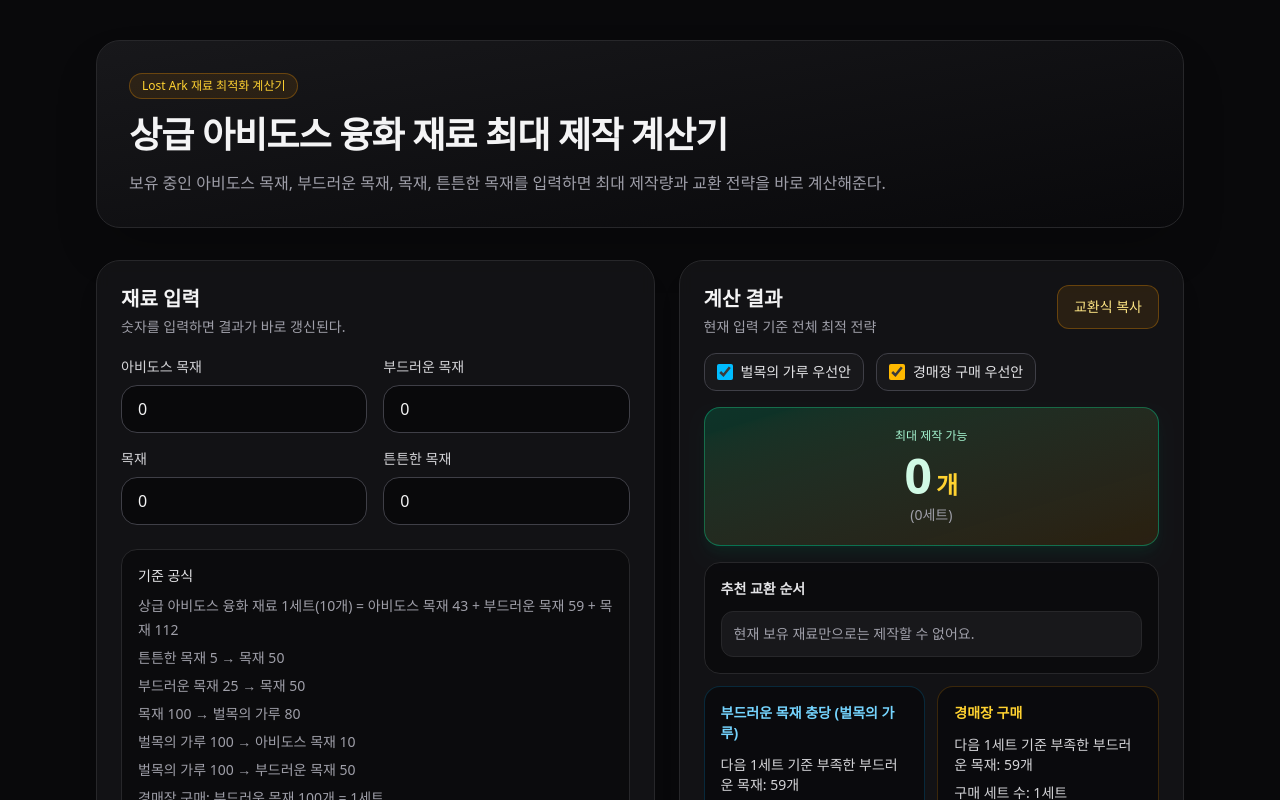
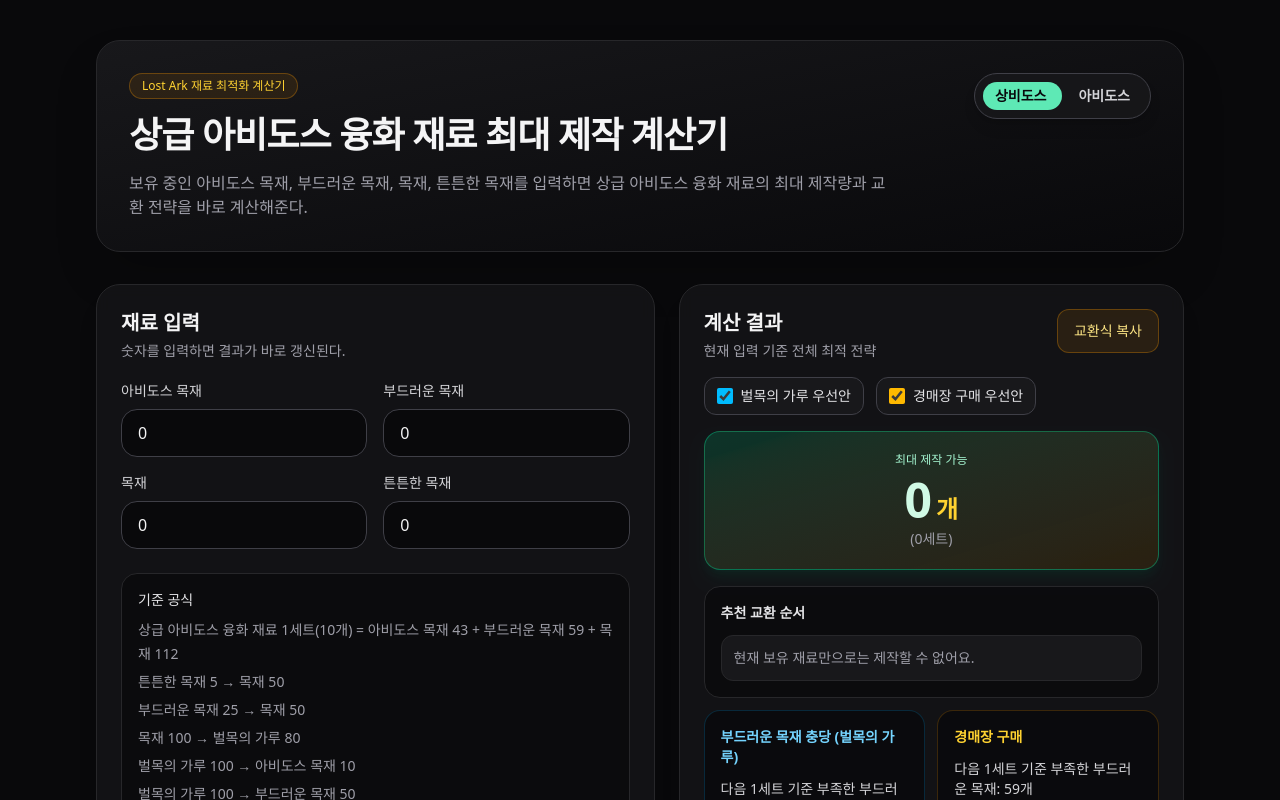
Before and after one commit to Gwanhoo/abydos_app, a Next.js app: page / in a window 1280 px wide. Shown: the top 800 px of the page. Built offline with nearby package versions, Linux system fonts and the light colour scheme.

Commit message:
기본아비도스도 추가했습니다

```diff
--- a/app/page.tsx
+++ b/app/page.tsx
@@ -7,6 +7,17 @@
   soft: number;
   wood: number;
   sturdy: number;
+};
+
+type RecipeKey = "upper" | "normal";
+
+type Recipe = {
+  key: RecipeKey;
+  label: string;
+  shortLabel: string;
+  abydos: number;
+  soft: number;
+  wood: number;
 };
 
 type Plan = {
@@ -27,10 +38,23 @@
   };
 };
 
-const RECIPE = {
+const RECIPES: Record<RecipeKey, Recipe> = {
+  upper: {
+    key: "upper",
+    label: "상급 아비도스 융화 재료",
+    shortLabel: "상비도스",
     abydos: 43,
     soft: 59,
     wood: 112,
+  },
+  normal: {
+    key: "normal",
+    label: "아비도스 융화 재료",
+    shortLabel: "아비도스",
+    abydos: 33,
+    soft: 45,
+    wood: 86,
+  },
 };
 
 function toInt(value: string) {
@@ -52,10 +76,10 @@
   return value.replace(/[^0-9]/g, "");
 }
 
-function canCraftWithPlan(input: Materials, targetSets: number): Plan | null {
-  const needA = RECIPE.abydos * targetSets;
-  const needS = RECIPE.soft * targetSets;
-  const needW = RECIPE.wood * targetSets;
+function canCraftWithPlan(input: Materials, targetSets: number, recipe: Recipe): Plan | null {
+  const needA = recipe.abydos * targetSets;
+  const needS = recipe.soft * targetSets;
+  const needW = recipe.wood * targetSets;
 
   const sturdyToWood = Math.floor(input.sturdy / 5);
   const sturdyLeft = input.sturdy % 5;
@@ -69,7 +93,6 @@
   // 경매장 구매는 최대 제작량 계산에 포함하지 않음
   const baseSoft = input.soft;
 
-  // 필요한 soft가 부족하면 powder -> soft로 메울 수 있는 범위 탐색
   const minPowderToSoft = ceilDiv(Math.max(0, needS - baseSoft), 50);
   const maxPowderToSoft = minPowderToSoft + 12;
 
@@ -77,7 +100,6 @@
     const softFromPowder = powderToSoft * 50;
     const totalSoftPool = baseSoft + softFromPowder;
 
-    // 제작에 필요한 soft를 남기고 남는 soft만 wood로 전환 가능
     const maxSoftToWood = Math.floor(Math.max(0, totalSoftPool - needS) / 25);
 
     for (let softToWood = 0; softToWood <= maxSoftToWood; softToWood += 1) {
@@ -155,18 +177,21 @@
   return best;
 }
 
-function calculatePlan(input: Materials): Plan {
+function calculatePlan(input: Materials, recipe: Recipe): Plan {
   const sturdyToWood = Math.floor(input.sturdy / 5);
   const sturdyLeft = input.sturdy % 5;
   const baseWood = input.wood + sturdyToWood * 50;
 
   const upperBound =
-    Math.floor((input.abydos + Math.floor((baseWood * 2) / 25) + Math.floor(input.soft / 5)) / 43) + 300;
+    Math.floor(
+      (input.abydos + Math.floor((baseWood * 2) / 25) + Math.floor(input.soft / 5)) /
+        recipe.abydos
+    ) + 300;
 
   let best: Plan | null = null;
 
   for (let targetSets = 0; targetSets <= upperBound; targetSets += 1) {
-    const candidate = canCraftWithPlan(input, targetSets);
+    const candidate = canCraftWithPlan(input, targetSets, recipe);
     if (candidate) {
       best = candidate;
     }
@@ -203,6 +228,7 @@
   const [copied, setCopied] = useState(false);
   const [showPowderPlan, setShowPowderPlan] = useState(true);
   const [showMarketPlan, setShowMarketPlan] = useState(true);
+  const [recipeKey, setRecipeKey] = useState<RecipeKey>("upper");
 
   useEffect(() => {
     const saved = localStorage.getItem("abydos-calculator-form");
@@ -225,6 +251,19 @@
     localStorage.setItem("abydos-calculator-form", JSON.stringify(form));
   }, [form]);
 
+  useEffect(() => {
+    const savedRecipe = localStorage.getItem("abydos-calculator-recipe");
+    if (savedRecipe === "upper" || savedRecipe === "normal") {
+      setRecipeKey(savedRecipe);
+    }
+  }, []);
+
+  useEffect(() => {
+    localStorage.setItem("abydos-calculator-recipe", recipeKey);
+  }, [recipeKey]);
+
+  const recipe = RECIPES[recipeKey];
+
   const materials = useMemo<Materials>(
     () => ({
       abydos: toInt(form.abydos),
@@ -235,7 +274,7 @@
     [form]
   );
 
-  const result = useMemo(() => calculatePlan(materials), [materials]);
+  const result = useMemo(() => calculatePlan(materials, recipe), [materials, recipe]);
 
   const rows = [
     { key: "abydos", label: "아비도스 목재", value: form.abydos },
@@ -288,11 +327,11 @@
     {
       key: "crafted",
       show: result.crafted > 0,
-    text: `상급 아비도스 융화 재료 ${format(result.crafted * 10)}개 제작`,
+      text: `${recipe.label} ${format(result.crafted * 10)}개 제작`,
     },
   ].filter((step) => step.show);
 
-  const nextSoftShortage = Math.max(0, RECIPE.soft - result.leftovers.soft);
+  const nextSoftShortage = Math.max(0, recipe.soft - result.leftovers.soft);
   const nextMarketSets = ceilDiv(nextSoftShortage, 100);
   const nextMarketBought = nextMarketSets * 100;
   const nextPowderToSoft = ceilDiv(nextSoftShortage, 50);
@@ -301,7 +340,7 @@
 
   const handleCopy = async () => {
     const summary = [
-      "[상급 아비도스 융화 재료 계산 결과]",
+      `[${recipe.label} 계산 결과]`,
       `최대 제작 가능: ${format(result.maxCraft * 10)}개 (${format(result.maxCraft)}세트)`,
       "",
       "추천 교환 순서:",
@@ -309,7 +348,9 @@
       "",
       "보조 전략:",
       `- 다음 1세트 기준 부드러운 목재 부족: ${format(nextSoftShortage)}개`,
-      `- 벌목의 가루 충당 시: ${format(nextPowderToSoft)}회, 벌목의 가루 ${format(nextPowderUsed)}개`,
+      `- 벌목의 가루 충당 시: ${format(nextPowderToSoft)}회, 벌목의 가루 ${format(
+        nextPowderUsed
+      )}개`,
       `- 경매장 구매 시: ${format(nextMarketSets)}세트, 총 ${format(nextMarketBought)}개`,
       "",
       "제작 후 남는 재료:",
@@ -334,17 +375,50 @@
     <main className="min-h-screen bg-zinc-950 text-zinc-100">
       <div className="mx-auto flex w-full max-w-6xl flex-col gap-6 px-4 py-8 sm:gap-8 sm:px-6 sm:py-10 lg:px-8">
         <section className="overflow-hidden rounded-3xl border border-zinc-800 bg-gradient-to-br from-zinc-900 to-zinc-950 p-6 shadow-2xl sm:p-8">
+          <div className="flex items-start justify-between gap-4">
             <div className="flex flex-col gap-4">
               <span className="w-fit rounded-full border border-amber-500/30 bg-amber-500/10 px-3 py-1 text-xs font-medium text-amber-300">
                 Lost Ark 재료 최적화 계산기
               </span>
               <h1 className="text-3xl font-bold tracking-tight sm:text-4xl">
-              상급 아비도스 융화 재료 최대 제작 계산기
+                {recipe.label} 최대 제작 계산기
               </h1>
               <p className="max-w-3xl text-sm leading-6 text-zinc-400 sm:text-base">
-              보유 중인 아비도스 목재, 부드러운 목재, 목재, 튼튼한 목재를 입력하면 최대 제작량과 교환
-              전략을 바로 계산해준다.
+                보유 중인 아비도스 목재, 부드러운 목재, 목재, 튼튼한 목재를 입력하면 {recipe.label}의 최대
+                제작량과 교환 전략을 바로 계산해준다.
               </p>
+            </div>
+
+            <div className="shrink-0">
+              <div className="rounded-full border border-zinc-700 bg-zinc-900/80 p-1 shadow-lg">
+                <div className="relative flex items-center">
+                  <button
+                    type="button"
+                    onClick={() => setRecipeKey("upper")}
+                    className={`relative z-10 rounded-full px-4 py-2 text-sm font-semibold transition ${
+                      recipeKey === "upper" ? "text-zinc-950" : "text-zinc-300"
+                    }`}
+                  >
+                    상비도스
+                  </button>
+                  <button
+                    type="button"
+                    onClick={() => setRecipeKey("normal")}
+                    className={`relative z-10 rounded-full px-4 py-2 text-sm font-semibold transition ${
+                      recipeKey === "normal" ? "text-zinc-950" : "text-zinc-300"
+                    }`}
+                  >
+                    아비도스
+                  </button>
+
+                  <div
+                    className={`absolute top-1 bottom-1 w-[calc(50%-4px)] rounded-full bg-emerald-300 transition-all duration-300 ${
+                      recipeKey === "upper" ? "left-1" : "left-[calc(50%+2px)]"
+                    }`}
+                  />
+                </div>
+              </div>
+            </div>
           </div>
         </section>
 
@@ -378,7 +452,10 @@
             <div className="mt-6 rounded-2xl border border-zinc-800 bg-zinc-950/70 p-4 text-sm text-zinc-400">
               <div className="mb-2 font-medium text-zinc-200">기준 공식</div>
               <div className="space-y-1 leading-6">
-                <p>상급 아비도스 융화 재료 1세트(10개) = 아비도스 목재 43 + 부드러운 목재 59 + 목재 112</p>
+                <p>
+                  {recipe.label} 1세트(10개) = 아비도스 목재 {recipe.abydos} + 부드러운 목재 {recipe.soft} +
+                  목재 {recipe.wood}
+                </p>
                 <p>튼튼한 목재 5 → 목재 50</p>
                 <p>부드러운 목재 25 → 목재 50</p>
                 <p>목재 100 → 벌목의 가루 80</p>
@@ -456,16 +533,12 @@
                         className="rounded-xl border border-zinc-800 bg-zinc-900 p-3 text-sm text-zinc-200"
                       >
                         <div>
-                            <span className="mr-2 font-semibold text-amber-300">
-                              {index + 1}단계
-                            </span>
+                          <span className="mr-2 font-semibold text-amber-300">{index + 1}단계</span>
                           {step.text}
                         </div>
 
                         {"sub" in step && step.sub && (
-                            <div className="mt-1 text-xs text-zinc-400">
-                              {step.sub}
-                            </div>
+                          <div className="mt-1 text-xs text-zinc-400">{step.sub}</div>
                         )}
                       </div>
                     ))
@@ -484,7 +557,9 @@
                       <p>확보한 부드러운 목재: {format(nextSoftMade)}개</p>
 
                       {nextPowderToSoft === 0 && (
-                        <p className="text-xs text-zinc-500">현재 남은 부드러운 목재로 다음 1세트도 바로 제작 가능해요.</p>
+                        <p className="text-xs text-zinc-500">
+                          현재 남은 부드러운 목재로 다음 1세트도 바로 제작 가능해요.
+                        </p>
                       )}
                     </div>
                   </div>
@@ -500,7 +575,9 @@
                       <p>총 구매량: {format(nextMarketBought)}개</p>
 
                       {nextMarketSets === 0 && (
-                        <p className="text-xs text-zinc-500">현재 남은 부드러운 목재로 다음 1세트도 바로 제작 가능해요.</p>
+                        <p className="text-xs text-zinc-500">
+                          현재 남은 부드러운 목재로 다음 1세트도 바로 제작 가능해요.
+                        </p>
                       )}
                     </div>
 
```
Lines whose indentation alone changed are shown as unchanged.
